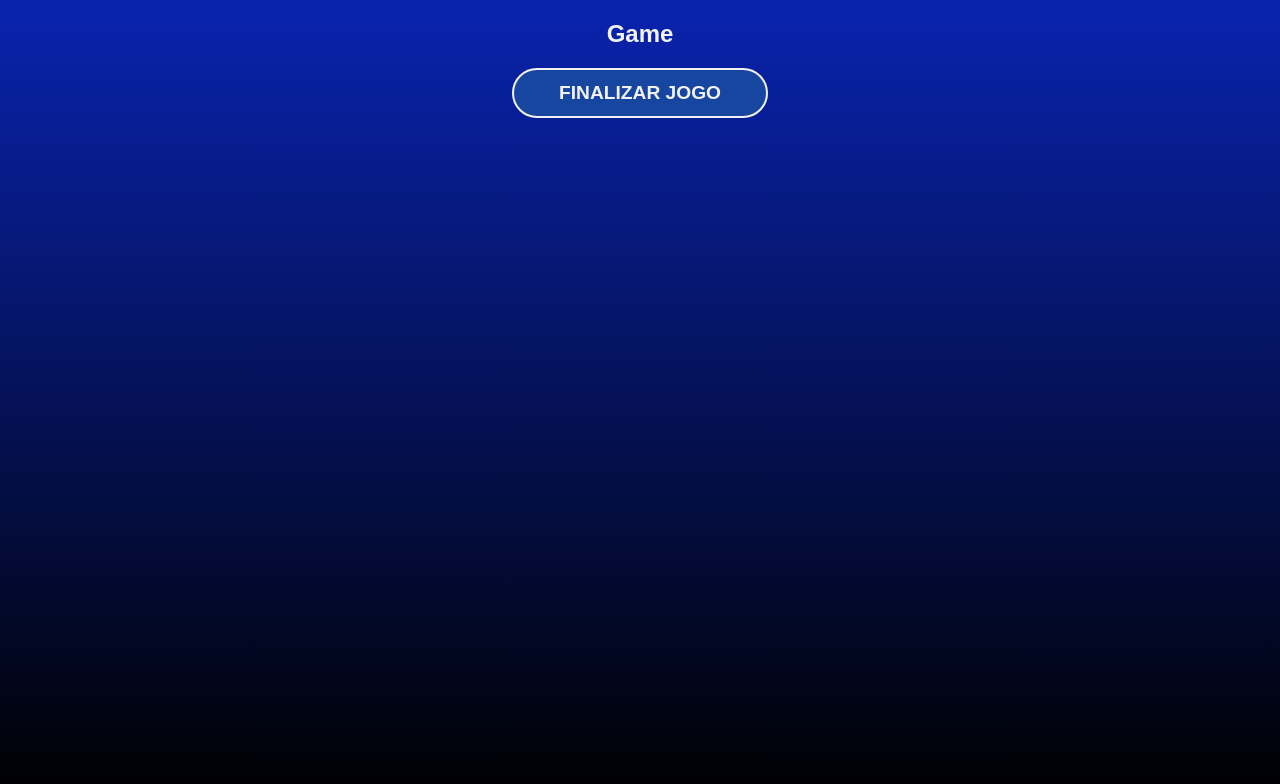
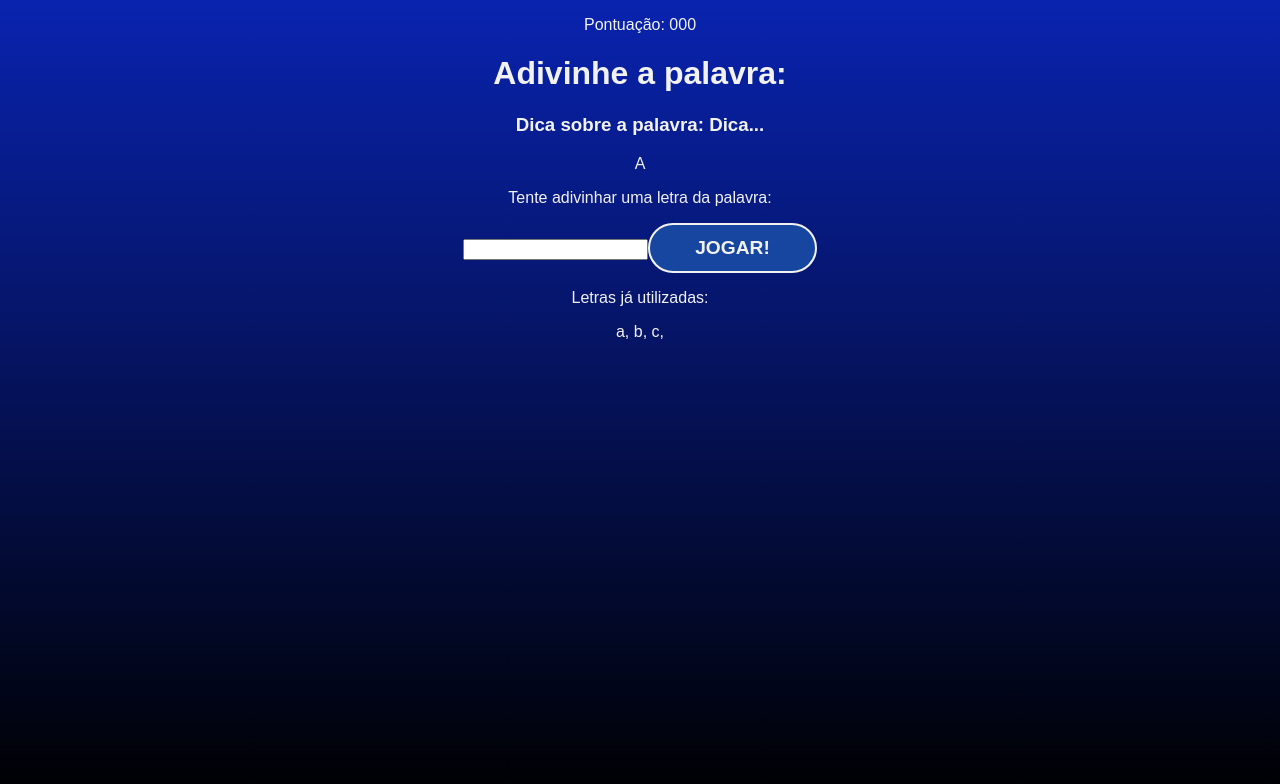
Before and after one commit to MACHADOKING/Secret-Word-React, a React (Vite) app: page / in a window 1280 px wide. Both pictures are taken after a click on the button "COMEÇAR O JOGO". Shown: the top 784 px of the page. Built offline with nearby package versions, Linux system fonts and the light colour scheme.

Commit message:
Feat: structuring game component

```diff
--- a/src/components/Game.jsx
+++ b/src/components/Game.jsx
@@ -2,9 +2,31 @@
 
 const Game = ({ verifyLetter }) => {
   return (
-    <div>
-      <h2>Game</h2>
-      <button onClick={verifyLetter}>Finalizar Jogo</button>
+    <div className="game">
+      <p className="points">
+        <span>Pontuação: 000</span>
+      </p>
+      <h1>Adivinhe a palavra:</h1>
+      <h3 className="tip">
+        Dica sobre a palavra: <span>Dica...</span>
+      </h3>
+      <div className="wordContainer">
+        <span className="letter">A</span>
+        <span className="blankSquare"></span>
+      </div>
+      <div className="letterContainer">
+        <p>Tente adivinhar uma letra da palavra:</p>
+        <form>
+          <input type="text" name="letter" maxLength="1" required />
+          <button>Jogar!</button>
+        </form>
+      </div>
+      <div className="wrongLettersContainer">
+        <p>Letras já utilizadas:</p>
+        <span>a, </span>
+        <span>b, </span>
+        <span>c, </span>
+      </div>
     </div>
   );
 };
```
